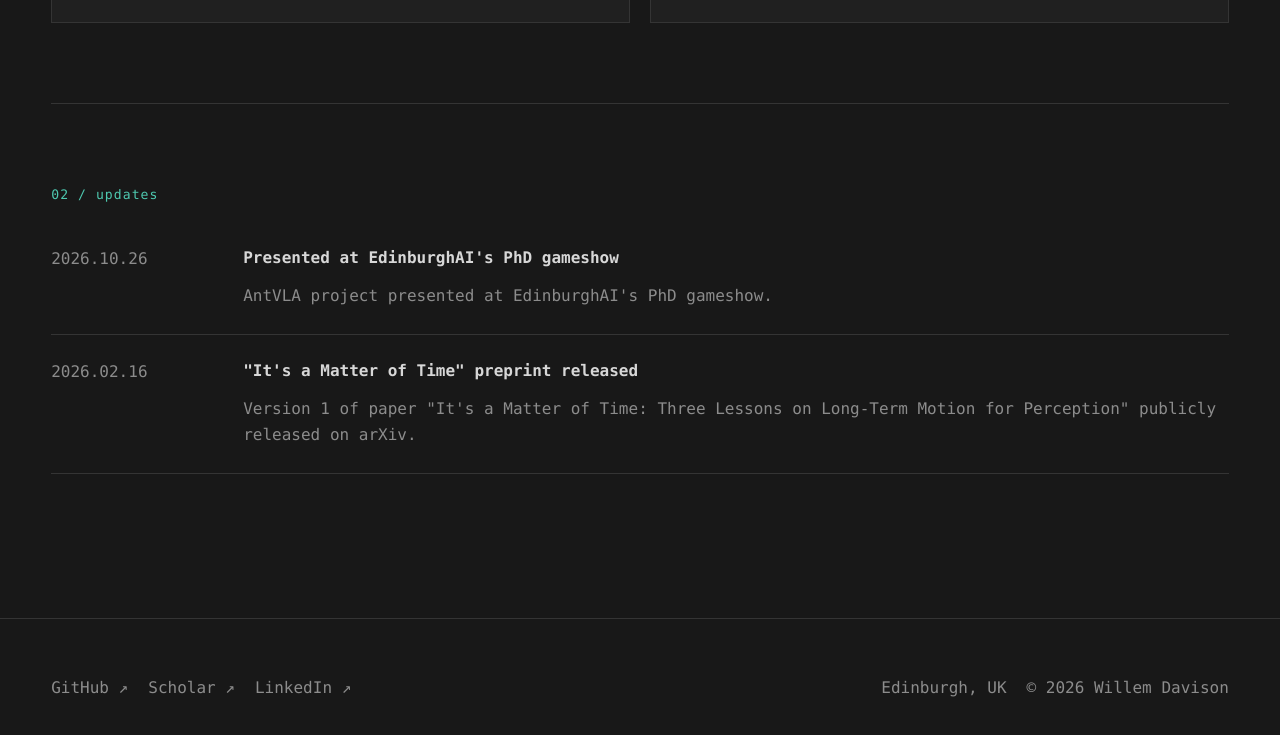
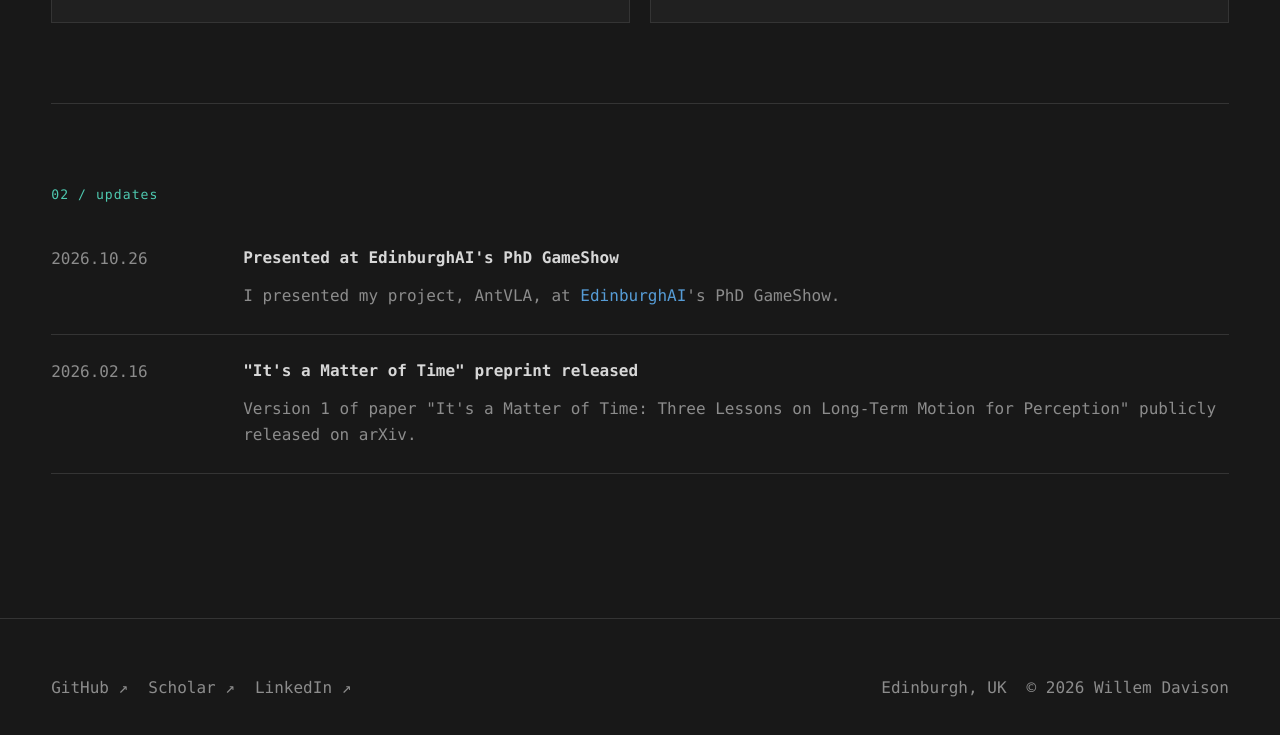
Before and after one commit to widavison/widavison.github.io, an Astro site: page / in a window 1280 px wide. Shown: the part 1668-2403 px from the top of the page. Built offline with nearby package versions, Linux system fonts and the light colour scheme; Astro itself is replaced by a stand-in of ours; no server answers.

Commit message:
Update updates.

```diff
--- a/src/pages/index.astro
+++ b/src/pages/index.astro
@@ -109,8 +109,16 @@ import { site } from "../data/site";
         <time datetime="2026-10-26">2026.10.26</time>
 
         <div>
-          <h2>Presented at EdinburghAI's PhD gameshow</h2>
-          <p>AntVLA project presented at EdinburghAI's PhD gameshow.</p>
+          <h2>Presented at EdinburghAI's PhD GameShow</h2>
+          <p>
+            I presented my project, AntVLA, at{" "}
+            <a
+              href="https://www.edinburghai.org/"
+              class="text-link"
+              target="_blank"
+              rel="noopener noreferrer"
+            >EdinburghAI</a>'s PhD GameShow.
+          </p>
         </div>
       </article>
 
```
